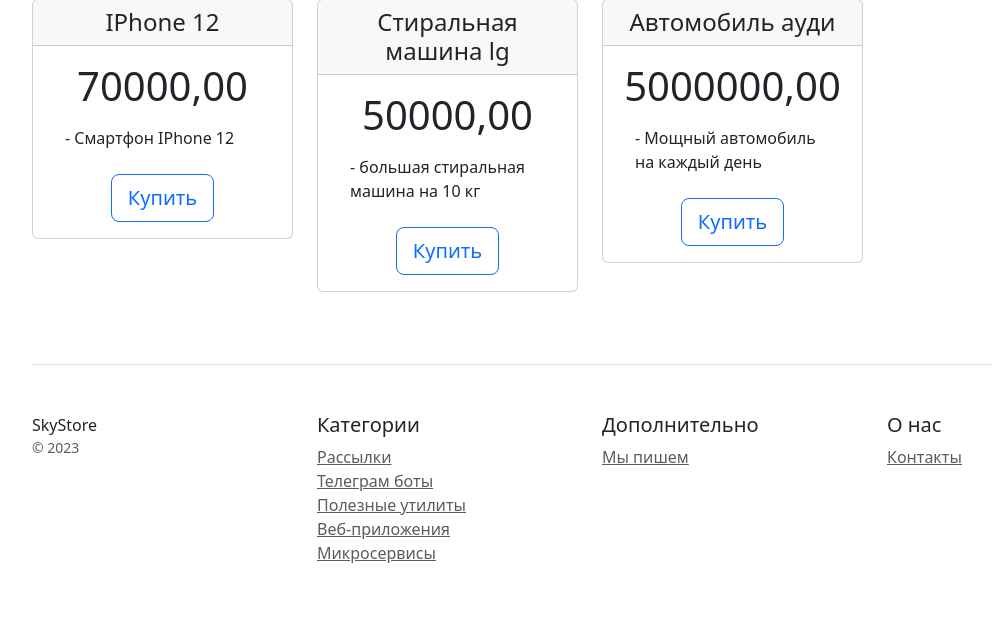
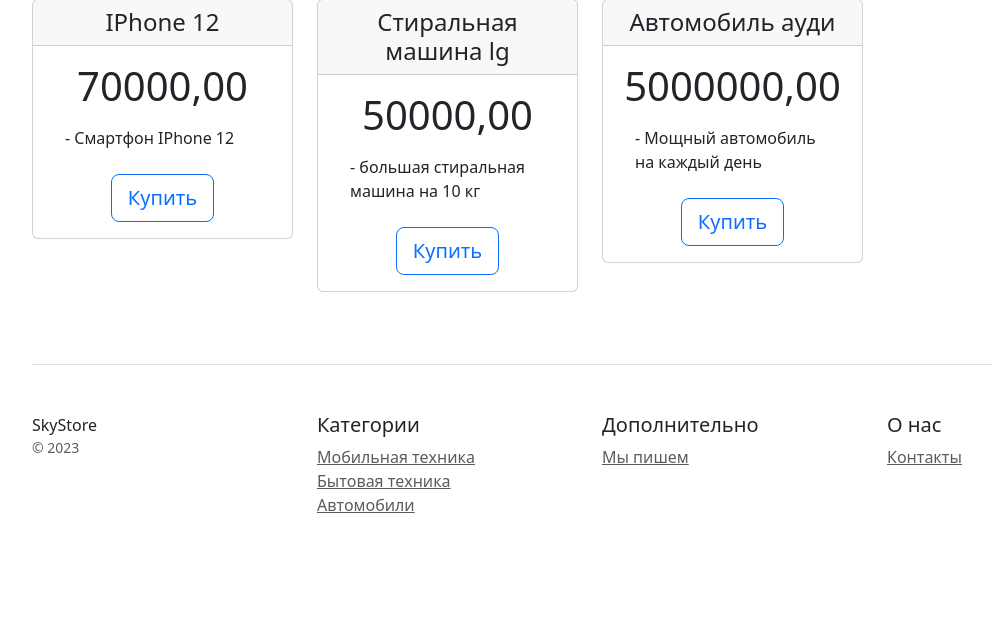
Before and after one commit to KoStia231/home_work_9, a Django app: page / in a window 1280 px wide. Shown: the part 285-914 px from the top of the page, without its empty margins (50-1042 px from the left). After the commit the page ends 798 px from the top, so only its background shows below. Run offline with Django 5.2, Linux system fonts and the light colour scheme; data comes from the database, SQL or seed files in the repository; parts of the project's set-up code (start-up, migrations or seed data) failed here and were passed over.

Commit message:
дз 20.2

```diff
--- a/catalog/templates/catalog/includes/inc_futer.html
+++ b/catalog/templates/catalog/includes/inc_futer.html
@@ -6,11 +6,9 @@
             <div class="col-6 col-md">
                 <h5>Категории</h5>
                 <ul class="list-unstyled text-small">
-                    <li><a class="text-muted" href="#">Рассылки</a></li>
-                    <li><a class="text-muted" href="#">Телеграм боты</a></li>
-                    <li><a class="text-muted" href="#">Полезные утилиты</a></li>
-                    <li><a class="text-muted" href="#">Веб-приложения</a></li>
-                    <li><a class="text-muted" href="#">Микросервисы</a></li>
+                    {% for category in category_list %}
+                    <li><a class="text-muted" href="#">{{ category.name }}</a></li>
+                    {% endfor %}
                 </ul>
             </div>
             <div class="col-6 col-md">
--- a/catalog/views.py
+++ b/catalog/views.py
@@ -1,6 +1,6 @@
 from django.shortcuts import render
 
-from catalog.models import Product
+from catalog.models import Product, Category
 
 
 # Create your views here.
@@ -13,7 +13,7 @@
 
 
 def index(request):
-    context = {'product_list': Product.objects.all()}
+    context = {'product_list': Product.objects.all(), 'category_list': Category.objects.all()}
     return render(request, 'catalog/index.html', context)
 
 
```
